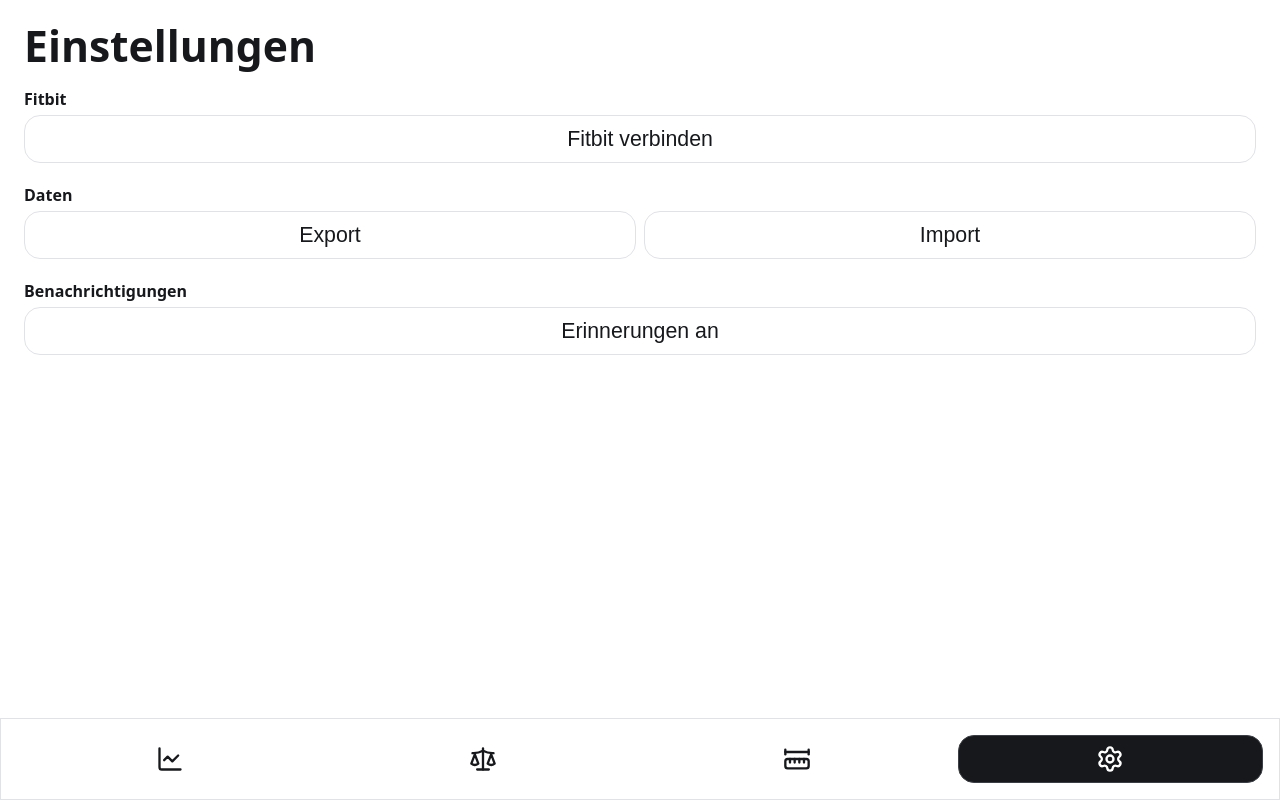
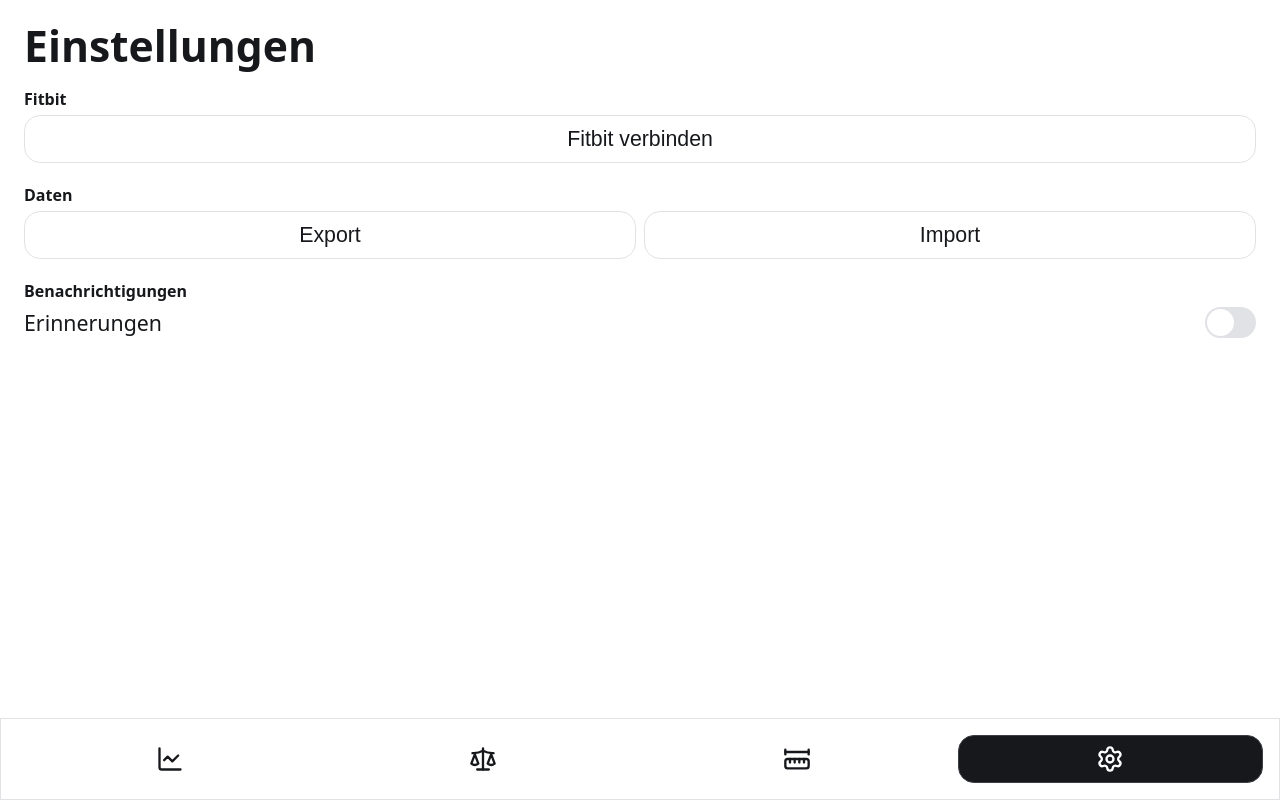
Before and after one commit to TOberpaul/fitness-app, a React (Vite) app: page /settings in a window 1280 px wide. Built offline with nearby package versions, Linux system fonts and the light colour scheme.

Commit message:
feat: replace notification button with Apple-style toggle switch

```diff
--- a/src/views/SettingsView.css
+++ b/src/views/SettingsView.css
@@ -27,3 +27,43 @@
   font-size: var(--size-text-min);
   text-align: center;
 }
+
+.settings-toggle-row {
+  display: flex;
+  align-items: center;
+  justify-content: space-between;
+  cursor: pointer;
+}
+
+.toggle-switch {
+  position: relative;
+  width: 51px;
+  height: 31px;
+  border-radius: 31px;
+  border: none;
+  background: var(--db-border);
+  cursor: pointer;
+  padding: 0;
+  transition: background 0.25s;
+  flex-shrink: 0;
+}
+
+.toggle-switch.toggle-on {
+  background: var(--theme-green-7);
+}
+
+.toggle-knob {
+  position: absolute;
+  top: 2px;
+  left: 2px;
+  width: 27px;
+  height: 27px;
+  border-radius: 50%;
+  background: #fff;
+  transition: transform 0.25s;
+  pointer-events: none;
+}
+
+.toggle-switch.toggle-on .toggle-knob {
+  transform: translateX(20px);
+}
--- a/src/views/SettingsView.tsx
+++ b/src/views/SettingsView.tsx
@@ -103,11 +103,17 @@ function SettingsView() {
 
       <section className="settings-section">
         <h2>Benachrichtigungen</h2>
-        <div className="settings-buttons">
-          <button className="adaptive" data-interactive onClick={handleTogglePush}>
-            {pushSubscribed ? 'Erinnerungen aus' : 'Erinnerungen an'}
+        <label className="settings-toggle-row">
+          <span>Erinnerungen</span>
+          <button
+            className={`toggle-switch${pushSubscribed ? ' toggle-on' : ''}`}
+            role="switch"
+            aria-checked={pushSubscribed}
+            onClick={handleTogglePush}
+          >
+            <span className="toggle-knob" />
           </button>
-        </div>
+        </label>
       </section>
     </div>
   )
```
